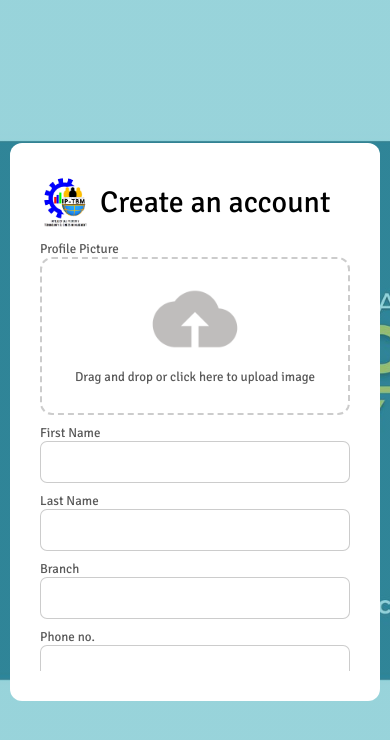
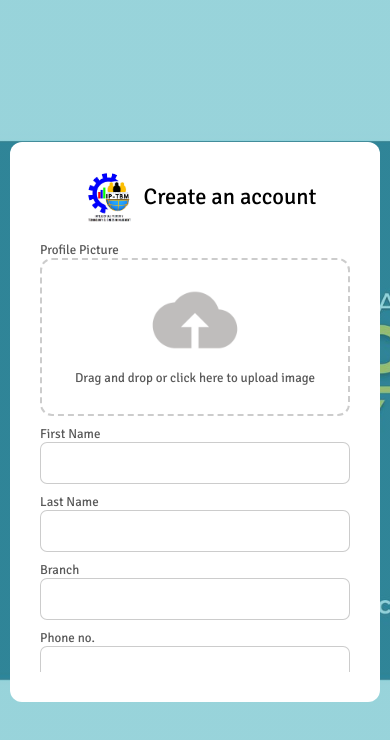
Before and after one commit to progchris00/LSPU-IPTBM-RTMS, a React (Vite) app: page /auth/sign-up in a window 390 px wide. Shown: the top 740 px of the page. Built offline with nearby package versions, Linux system fonts and the light colour scheme.

Commit message:
update: set clamp font size on form headings

```diff
--- a/src/index.css
+++ b/src/index.css
@@ -156,6 +156,7 @@ main {
 
 .logo-heading {
   align-items: center;
+  margin-bottom: 10px;
 }
 
 #sign-up-form input {
@@ -247,6 +248,7 @@ main {
 /* Start of Font styling */
 h1#form-heading {
   font-weight: var(--regular);
+  font-size: clamp(1.5rem, 2.5vw, 2rem);
 }
 
 .form-fieldset label {
@@ -306,5 +308,9 @@ h1#form-heading {
   #sign-up-form fieldset {
     padding: 0 10px;
   }
+
+  .logo-heading {
+    justify-content: center;
+  }
 }
 /* End of media queries */
```
